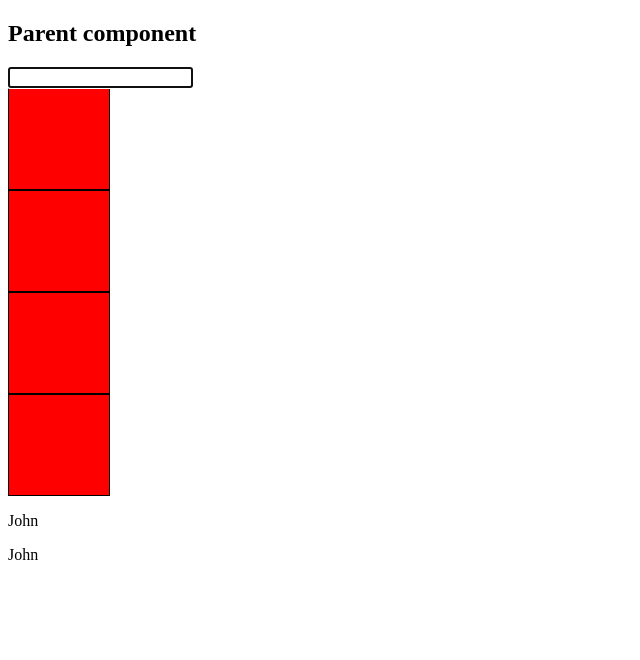
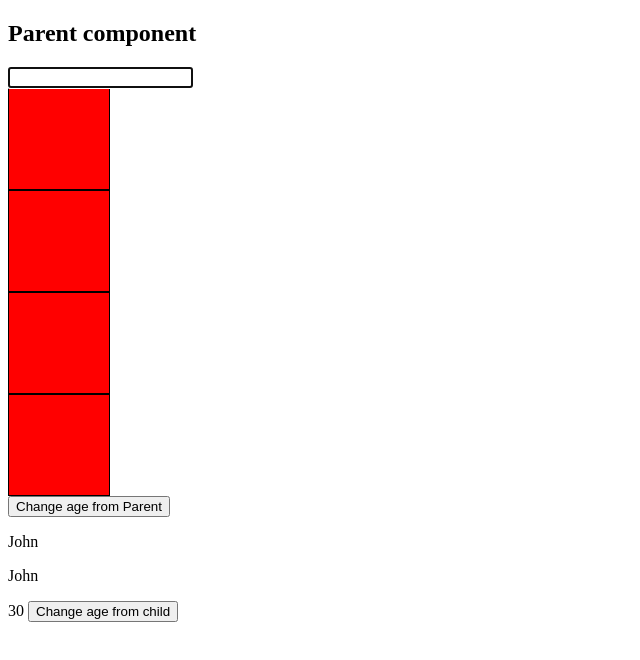
Before and after one commit to WilsonCarv/web-dev, an Angular app in the folder angular-app/: page / in a window 1280 px wide. Shown: the top 660 px of the page, without its empty margins (0-640 px from the left). Built offline with nearby package versions, Linux system fonts and the light colour scheme.

Commit message:
life cicle hooks

```diff
--- a/angular-app/src/app/sandbox/components/queries/child-query/child-query.component.html
+++ b/angular-app/src/app/sandbox/components/queries/child-query/child-query.component.html
@@ -1,9 +1,11 @@
 <ng-container>
 	<h2>Parent component</h2>
 	<input type="text" #textRef />
-	<div #divRef></div>
+	<div #divRef (click)="(0)"></div>
 	<div #divRef></div>
 	<div #divRef></div>
 	<div #divRef></div>
 	<ng-content></ng-content>
+	{{ age }}
+	<button (click)="changeAgeFromChild()" type="button">Change age from child</button>
 </ng-container>
--- a/angular-app/src/app/sandbox/components/queries/child-query/child-query.component.ts
+++ b/angular-app/src/app/sandbox/components/queries/child-query/child-query.component.ts
@@ -7,7 +7,16 @@ import {
 	QueryList,
 	ContentChild,
 	AfterContentInit,
-	ContentChildren
+	ContentChildren,
+	Input,
+	OnInit,
+	OnChanges,
+	SimpleChanges,
+	AfterContentChecked,
+	AfterViewChecked,
+	OnDestroy,
+	Output,
+	EventEmitter
 } from '@angular/core';
 import { DeepChildQueryComponent } from '../deep-child-query/deep-child-query.component';
 
@@ -18,11 +27,32 @@ import { DeepChildQueryComponent } from '../deep-child-query/deep-child-query.co
 	templateUrl: './child-query.component.html',
 	styleUrl: './child-query.component.scss'
 })
-export class ChildQueryComponent implements AfterViewInit, AfterContentInit {
+export class ChildQueryComponent
+	implements
+		AfterViewInit,
+		AfterContentInit,
+		OnInit,
+		OnChanges,
+		AfterContentChecked,
+		AfterViewChecked,
+		OnDestroy
+{
+	@Input('age') age: number | undefined;
+	@Output('ageChange') ageChange = new EventEmitter<number>();
 	@ViewChild('textRef') inputTextRef?: ElementRef<HTMLInputElement>;
 	@ViewChildren('divRef') divRef?: QueryList<ElementRef<HTMLDivElement>>;
 	@ContentChild(DeepChildQueryComponent) deepChildQuery?: DeepChildQueryComponent;
 	@ContentChildren(DeepChildQueryComponent) deepChildQueryList?: QueryList<DeepChildQueryComponent>;
+	ngOnInit(): void {
+		console.log('Ng onInit', this.age);
+	}
+	ngOnChanges(changes: SimpleChanges): void {
+		console.log('Ng onChanges', changes);
+	}
+	ngDoCheck() {
+		console.log('Ng doCheck');
+	}
+
 	ngAfterViewInit(): void {
 		this.inputTextRef?.nativeElement.focus();
 
@@ -36,4 +66,16 @@ export class ChildQueryComponent implements AfterViewInit, AfterContentInit {
 			console.log(element.name);
 		});
 	}
+	ngAfterContentChecked(): void {
+		console.log('Ng afterContentChecked');
+	}
+	ngAfterViewChecked(): void {
+		console.log('Ng afterViewChecked');
+	}
+	ngOnDestroy(): void {
+		console.log('Ng onDestroy');
+	}
+	changeAgeFromChild() {
+		this.ageChange.emit(Math.random() * 1000);
+	}
 }
--- a/angular-app/src/app/sandbox/components/queries/parent-query/parent-query.component.html
+++ b/angular-app/src/app/sandbox/components/queries/parent-query/parent-query.component.html
@@ -1,4 +1,5 @@
-<app-child-query>
+<app-child-query [(age)]="age">
+	<button type="button" (click)="setAge()">Change age from Parent</button>
 	<app-deep-child-query></app-deep-child-query>
 	<app-deep-child-query></app-deep-child-query>
 </app-child-query>
--- a/angular-app/src/app/sandbox/components/queries/parent-query/parent-query.component.ts
+++ b/angular-app/src/app/sandbox/components/queries/parent-query/parent-query.component.ts
@@ -9,4 +9,12 @@ import { DeepChildQueryComponent } from '../deep-child-query/deep-child-query.co
 	templateUrl: './parent-query.component.html',
 	styleUrl: './parent-query.component.scss'
 })
-export class ParentQueryComponent {}
+export class ParentQueryComponent {
+	age = 30;
+
+	constructor() {}
+
+	setAge() {
+		this.age = Math.random() * 100;
+	}
+}
```
